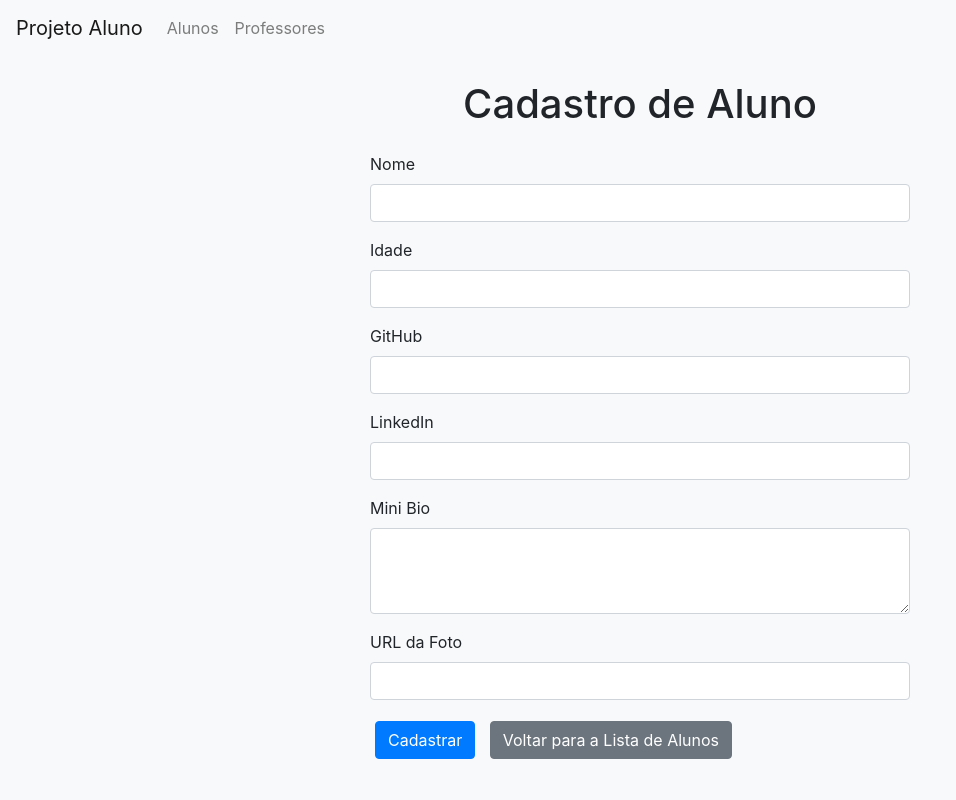
After one commit to edertec/Alpha_Project_Flask, a Flask app: page /cadastro_aluno in a window 1280 px wide. The commit adds this page. Shown: the whole page, without its empty margins (0-956 px from the left). Run offline with Flask 3, Linux system fonts and the light colour scheme; some libraries are stand-ins or nearby versions.

Commit message:
cadastros

```diff
--- a/app/__init__.py
+++ b/app/__init__.py
@@ -2,4 +2,7 @@ from flask import Flask
 
 app = Flask(__name__)
 
+# Defina a chave secreta
+app.secret_key = 'edertex'
+
 from app import views
--- a/app/controllers.py
+++ b/app/controllers.py
@@ -1,45 +1,9 @@
 from app.models import Aluno, Professor
 
 alunos = [
-    Aluno("Ana Carolina Nunes", 20, "https://github.com/anacarolina", "https://linkedin.com/in/anacarolina", "Estudante de Engenharia.", "path/to/photo.jpg"),
-    Aluno("Arthur Cantele Palmira", 21, "https://github.com/arthurcantele", "https://linkedin.com/in/arthurcantele", "Estudante de Engenharia.", "path/to/photo.jpg"),
-    Aluno("Arthur Fogaça", 22, "https://github.com/arthurfogaca", "https://linkedin.com/in/arthurfogaca", "Estudante de Engenharia.", "path/to/photo.jpg"),
-    Aluno("Arthur Zinani Pedroni", 23, "https://github.com/arthurzinani", "https://linkedin.com/in/arthurzinani", "Estudante de Engenharia.", "path/to/photo.jpg"),
-    Aluno("Bernardo Mossi", 20, "https://github.com/bernardomossi", "https://linkedin.com/in/bernardomossi", "Estudante de Engenharia.", "path/to/photo.jpg"),
-    Aluno("Carolina Sachet", 21, "https://github.com/carolinasachet", "https://linkedin.com/in/carolinasachet", "Estudante de Engenharia.", "path/to/photo.jpg"),
-    Aluno("Caroline Orlandí Bigolin", 22, "https://github.com/carolinebigolin", "https://linkedin.com/in/carolinebigolin", "Estudante de Engenharia.", "path/to/photo.jpg"),
-    Aluno("Eduarda Salvador Terhorst", 23, "https://github.com/eduardaterhorst", "https://linkedin.com/in/eduardaterhorst", "Estudante de Engenharia.", "path/to/photo.jpg"),
-    Aluno("Eduardo Augusto Picinin", 20, "https://github.com/eduardopicinin", "https://linkedin.com/in/eduardopicinin", "Estudante de Engenharia.", "path/to/photo.jpg"),
-    Aluno("Eduardo Hainzenreder Pedroso", 21, "https://github.com/eduardopedroso", "https://linkedin.com/in/eduardopedroso", "Estudante de Engenharia.", "path/to/photo.jpg"),
-    Aluno("Estevan de Paula", 22, "https://github.com/estevande", "https://linkedin.com/in/estevande", "Estudante de Engenharia.", "path/to/photo.jpg"),
-    Aluno("Gabriel Carvalho Susin", 23, "https://github.com/gabrielsusin", "https://linkedin.com/in/gabrielsusin", "Estudante de Engenharia.", "path/to/photo.jpg"),
-    Aluno("Gabriel Guerra", 20, "https://github.com/gabrielguerra", "https://linkedin.com/in/gabrielguerra", "Estudante de Engenharia.", "path/to/photo.jpg"),
-    Aluno("Gabriel Zorzi Pezzi", 21, "https://github.com/gabrielpezzi", "https://linkedin.com/in/gabrielpezzi", "Estudante de Engenharia.", "path/to/photo.jpg"),
-    Aluno("Giancarlo Zanetti Malgarizi", 22, "https://github.com/giancarlomalgarizi", "https://linkedin.com/in/giancarlomalgarizi", "Estudante de Engenharia.", "path/to/photo.jpg"),
-    Aluno("Giovanni Camargo Gardenal Morandi", 23, "https://github.com/giovannimorandi", "https://linkedin.com/in/giovannimorandi", "Estudante de Engenharia.", "path/to/photo.jpg"),
-    Aluno("Guilherme Resemini Zanol", 20, "https://github.com/guilhermezanol", "https://linkedin.com/in/guilhermezanol", "Estudante de Engenharia.", "path/to/photo.jpg"),
-    Aluno("Heitor Trotto Mesquita", 21, "https://github.com/heitormesquita", "https://linkedin.com/in/heitormesquita", "Estudante de Engenharia.", "path/to/photo.jpg"),
-    Aluno("Igor Rodrigues Ribeiro", 22, "https://github.com/igorribeiro", "https://linkedin.com/in/igorribeiro", "Estudante de Engenharia.", "path/to/photo.jpg"),
-    Aluno("Ivo Viesser Neto", 23, "https://github.com/ivoneto", "https://linkedin.com/in/ivoneto", "Estudante de Engenharia.", "path/to/photo.jpg"),
-    Aluno("João Vítor Brombatti Feiten", 20, "https://github.com/joaovitorfeiten", "https://linkedin.com/in/joaovitorfeiten", "Estudante de Engenharia.", "path/to/photo.jpg"),
-    Aluno("João Vítor Mendes", 21, "https://github.com/joaovitormendes", "https://linkedin.com/in/joaovitormendes", "Estudante de Engenharia.", "path/to/photo.jpg"),
-    Aluno("João Vítor Michelon", 22, "https://github.com/joaovitormichelon", "https://linkedin.com/in/joaovitormichelon", "Estudante de Engenharia.", "path/to/photo.jpg"),
-    Aluno("Kauã Drum Fortuna", 23, "https://github.com/kauafortuna", "https://linkedin.com/in/kauafortuna", "Estudante de Engenharia.", "path/to/photo.jpg"),
-    Aluno("Manoela Gomes Zanotto", 20, "https://github.com/manoelazanotto", "https://linkedin.com/in/manoelazanotto", "Estudante de Engenharia.", "path/to/photo.jpg"),
-    Aluno("Maria Thereza Adamatti Rizzotto", 21, "https://github.com/mariarizzotto", "https://linkedin.com/in/mariarizzotto", "Estudante de Engenharia.", "path/to/photo.jpg"),
-    Aluno("Otávio Griebeler Turra", 22, "https://github.com/otavioturra", "https://linkedin.com/in/otavioturra", "Estudante de Engenharia.", "path/to/photo.jpg"),
-    Aluno("Pedro David Brum", 23, "https://github.com/pedrobrum", "https://linkedin.com/in/pedrobrum", "Estudante de Engenharia.", "path/to/photo.jpg"),
-    Aluno("Pedro do Nascimento", 20, "https://github.com/pedronascimento", "https://linkedin.com/in/pedronascimento", "Estudante de Engenharia.", "path/to/photo.jpg"),
-    Aluno("Pedro Henrique Gasparin Machado", 21, "https://github.com/pedrogasparin", "https://linkedin.com/in/pedrogasparin", "Estudante de Engenharia.", "path/to/photo.jpg"),
-    Aluno("Rafael Armando Zanella", 22, "https://github.com/rafaelzanella", "https://linkedin.com/in/rafaelzanella", "Estudante de Engenharia.", "path/to/photo.jpg"),
-    Aluno("Vítor Augusto Rumke", 23, "https://github.com/vitorrumke", "https://linkedin.com/in/vitorrumke", "Estudante de Engenharia.", "path/to/photo.jpg"),
-    Aluno("Vitória Tumelero dos Santos", 20, "https://github.com/vitoriatumelero", "https://linkedin.com/in/vitoriatumelero", "Estudante de Engenharia.", "path/to/photo.jpg"),
-    Aluno("William dos Santos da Silva", 21, "https://github.com/williamsilva", "https://linkedin.com/in/williamsilva", "Estudante de Engenharia.", "path/to/photo.jpg"),
+    Aluno("Aluno Teste", 23, "https://github.com/vitorrumke", "https://linkedin.com/in/vitorrumke", "Estudante de Engenharia.", "path/to/photo.jpg"),
 ]
 
 professores = [
-    Professor("Ana Carolina Nunes", "https://github.com/anacarolina", "https://linkedin.com/in/anacarolina", "Estudante de Engenharia.", "path/to/photo.jpg"),
-    Professor("Arthur Cantele Palmira", "https://github.com/arthurcantele", "https://linkedin.com/in/arthurcantele", "Estudante de Engenharia.", "path/to/photo.jpg"),
-    Professor("Arthur Fogaça", "https://github.com/arthurfogaca", "https://linkedin.com/in/arthurfogaca", "Estudante de Engenharia.", "path/to/photo.jpg"),
-    Professor("Arthur Zinani Pedroni", "https://github.com/arthurzinani", "https://linkedin.com/in/arthurzinani", "Estudante de Engenharia.", "path/to/photo.jpg")
+    Professor("teste", "https://github.com/anacarolina", "https://linkedin.com/in/anacarolina", "Estudante de Engenharia.", "path/to/photo.jpg"),
 ]
--- /dev/null
+++ b/app/templates/cadastro_aluno.html
@@ -0,0 +1,51 @@
+{% extends "base.html" %}
+
+{% block title %}Cadastro de Aluno{% endblock %}
+
+{% block content %}
+    <h1 class="my-4 text-center">Cadastro de Aluno</h1>
+    <div class="row justify-content-center">
+        <div class="col-md-6">
+            {% with messages = get_flashed_messages(with_categories=true) %}
+                {% if messages %}
+                    {% for category, message in messages %}
+                        <div class="alert alert-{{ category }} alert-dismissible fade show" role="alert">
+                            {{ message }}
+                            <button type="button" class="close" data-dismiss="alert" aria-label="Close">
+                                <span aria-hidden="true">&times;</span>
+                            </button>
+                        </div>
+                    {% endfor %}
+                {% endif %}
+            {% endwith %}
+            <form method="POST">
+                <div class="form-group">
+                    <label for="nome">Nome</label>
+                    <input type="text" class="form-control" id="nome" name="nome" required>
+                </div>
+                <div class="form-group">
+                    <label for="idade">Idade</label>
+                    <input type="number" class="form-control" id="idade" name="idade" required>
+                </div>
+                <div class="form-group">
+                    <label for="github">GitHub</label>
+                    <input type="url" class="form-control" id="github" name="github" required>
+                </div>
+                <div class="form-group">
+                    <label for="linkedin">LinkedIn</label>
+                    <input type="url" class="form-control" id="linkedin" name="linkedin" required>
+                </div>
+                <div class="form-group">
+                    <label for="mini_bio">Mini Bio</label>
+                    <textarea class="form-control" id="mini_bio" name="mini_bio" rows="3" required></textarea>
+                </div>
+                <div class="form-group">
+                    <label for="foto">URL da Foto</label>
+                    <input type="url" class="form-control" id="foto" name="foto" required>
+                </div>
+                <button type="submit" class="btn btn-primary">Cadastrar</button>
+                <a href="{{ url_for('listar_alunos') }}" class="btn btn-secondary">Voltar para a Lista de Alunos</a>
+            </form>
+        </div>
+    </div>
+{% endblock %}
--- a/app/templates/home.html
+++ b/app/templates/home.html
@@ -12,6 +12,12 @@
             <a href="{{ url_for('listar_professores') }}">
                 <div class="button">Lista de Professores</div>
             </a>
+            <a href="{{ url_for('cadastro_aluno') }}">
+                <div class="button">Cadastrar Aluno</div>
+            </a>
+            <a href="{{ url_for('cadastro_professor') }}">
+                <div class="button">Cadastrar Professor</div>
+            </a>
         </div>
     </div>
     <script>
--- a/app/templates/professores.html
+++ b/app/templates/professores.html
@@ -10,7 +10,9 @@
             <div class="card animate__animated animate__fadeInUp">
                 <img class="card-img-top" src="{{ professor.foto }}" alt="Foto de {{ professor.nome }}">
                 <div class="card-body">
-                    <h5 class="card-title">{{ professor.nome }}</h5>
+                    <h5 class="card-title">
+                        <a href="{{ url_for('detalhes_professor', professor_id=loop.index0) }}">{{ professor.nome }}</a>
+                    </h5>
                     <p class="card-text">Bio: {{ professor.bio }}</p>
                     <a href="{{ professor.github }}" class="btn btn-primary">GitHub</a>
                     <a href="{{ professor.linkedin }}" class="btn btn-secondary">LinkedIn</a>
--- a/app/views.py
+++ b/app/views.py
@@ -1,6 +1,7 @@
-from flask import render_template, request
+from flask import render_template, request, redirect, url_for, flash
 from app import app
 from app.controllers import alunos, professores
+from app.models import Aluno, Professor
 
 @app.route('/')
 def home():
@@ -18,3 +19,47 @@ def listar_professores():
 def detalhes_aluno(aluno_id):
     aluno = alunos[aluno_id]
     return render_template('detalhes_aluno.html', aluno=aluno)
+
+@app.route('/cadastro_aluno', methods=['GET', 'POST'])
+def cadastro_aluno():
+    if request.method == 'POST':
+        nome = request.form.get('nome')
+        idade = request.form.get('idade')
+        github = request.form.get('github')
+        linkedin = request.form.get('linkedin')
+        mini_bio = request.form.get('mini_bio')
+        foto = request.form.get('foto')
+
+        if nome and idade and github and linkedin and mini_bio and foto:
+            novo_aluno = Aluno(nome, int(idade), github, linkedin, mini_bio, foto)
+            alunos.append(novo_aluno)
+            flash('Aluno cadastrado com sucesso!', 'success')
+            return redirect(url_for('listar_alunos'))
+        else:
+            flash('Preencha todos os campos!', 'danger')
+
+    return render_template('cadastro_aluno.html')
+
+@app.route('/cadastro_professor', methods=['GET', 'POST'])
+def cadastro_professor():
+    if request.method == 'POST':
+        nome = request.form.get('nome')
+        github = request.form.get('github')
+        linkedin = request.form.get('linkedin')
+        bio = request.form.get('bio')
+        foto = request.form.get('foto')
+
+        if nome and github and linkedin and bio and foto:
+            novo_professor = Professor(nome, github, linkedin, bio, foto)
+            professores.append(novo_professor)
+            flash('Professor cadastrado com sucesso!', 'success')
+            return redirect(url_for('listar_professores'))
+        else:
+            flash('Preencha todos os campos!', 'danger')
+
+    return render_template('cadastro_professor.html')
+
+@app.route('/professores/<int:professor_id>')
+def detalhes_professor(professor_id):
+    professor = professores[professor_id]
+    return render_template('detalhes_professor.html', professor=professor)
```
Also changed, not shown: app/templates/cadastro_professor.html (added, +47 -0 lines), app/templates/detalhes_professor.html (added, +16 -0 lines).
